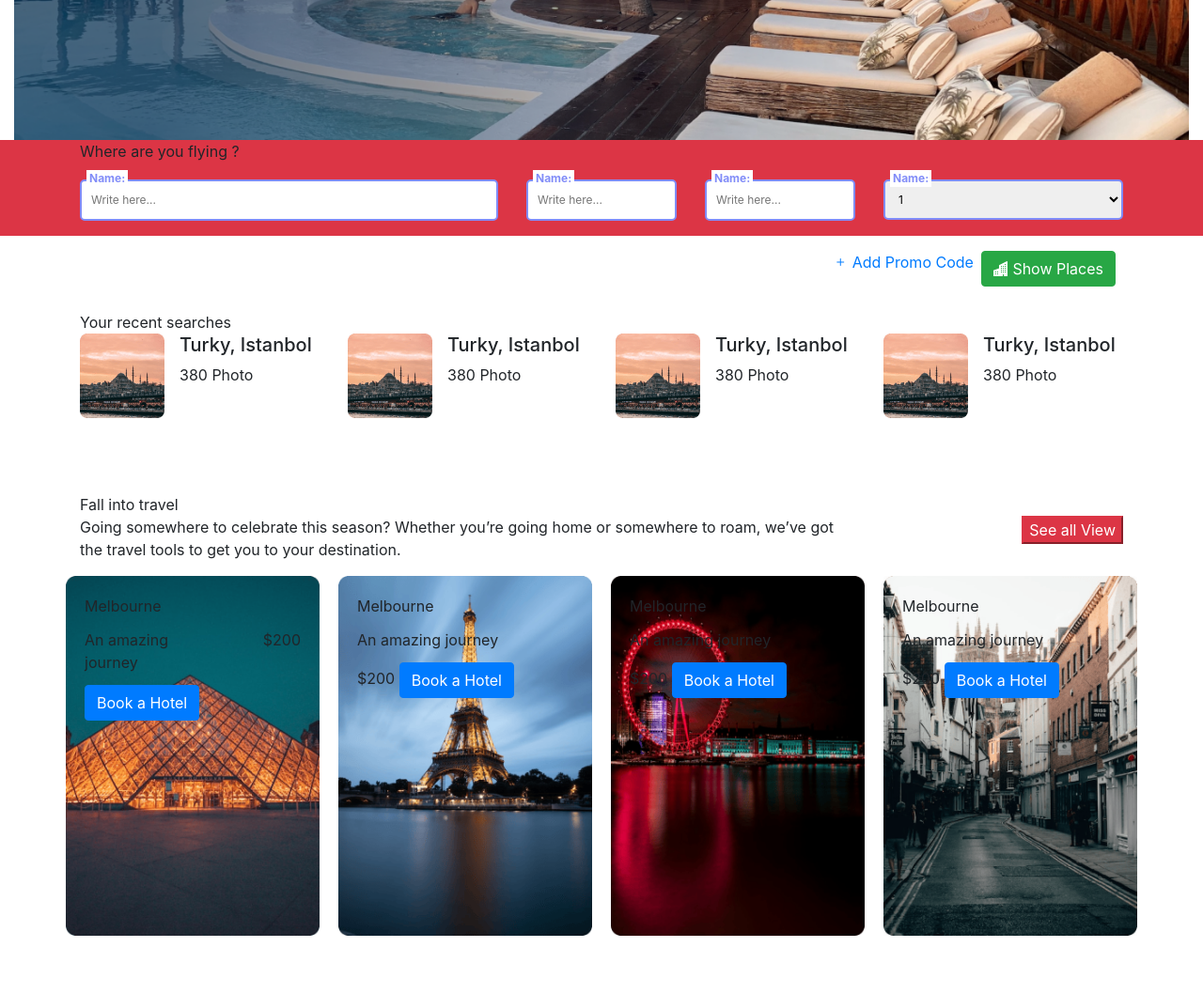
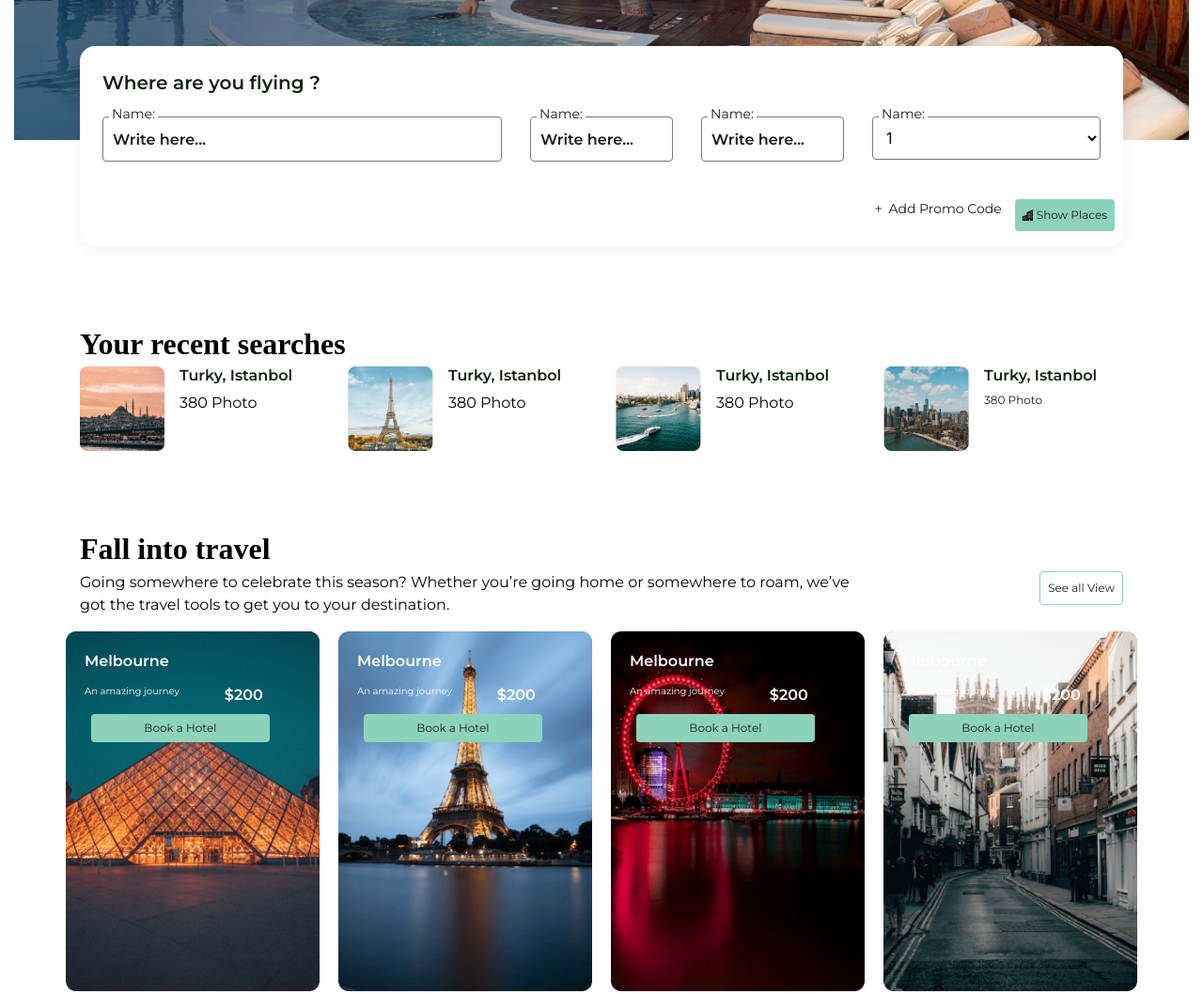
Before and after one commit to DridiAsma/travel-website, a plain HTML site: page index.html in a window 1280 px wide. Shown: the part 380-1438 px from the top of the page at 94% size. Drawn offline with nearby package versions, Linux system fonts and the light colour scheme.

Commit message:
update commit

```diff
--- a/assets/css/style.css
+++ b/assets/css/style.css
@@ -8,7 +8,56 @@ section{
   margin-top: 5rem;
 }
 
+.title-section{
+  color: #000;
 
+/* TradeGothic/Bold/32px */
+font-family: TradeGothic LT Extended;
+font-size: 32px;
+
+font-weight: 700;
+
+}
+h5{
+  color:  #121;
+
+font-family: Montserrat;
+font-size: 16px;
+
+font-weight: 600;
+
+}
+p{
+  color: #000;
+
+font-family: Montserrat;
+font-size: 16px;
+
+font-weight: 400;
+
+}
+ul{
+list-style: none;
+}
+.photo{
+  color:  #121;
+/* Montserrat/Regular/12px */
+font-family: Montserrat;
+font-size: 12px;
+
+font-weight: 400;
+
+}
+button{
+  color:  #121;
+
+/* Montserrat/Medium/14px */
+font-family: Montserrat;
+font-size: 14px;
+
+font-weight: 500;
+
+}
 .form-group {
     display: flex;
     flex-direction: column;
@@ -17,10 +66,14 @@ section{
     /* max-width: 100%; */
   }
 
-  .form-group label.text {
-    font-size: 0.75rem;
-    color: #818CF8;
-    font-weight: 700;
+  .form-group label.text,
+  a {
+    color: #1C1B1F;
+    font-family: Montserrat;
+    font-size: 14px;
+
+    font-weight: 400;
+
     position: relative;
     top: 0.5rem;
     margin: 0 0 0 7px;
@@ -28,13 +81,20 @@ section{
     background: #fff;
     width: fit-content;
   }
-
+  .btn.btn-success{
+    border-radius: 4px;
+background: #8DD3BB;
+border: none;
+color: #1C1B1F;
+  }
   .form-group input[type=text].input,
   .form-group select {
     padding: 11px 10px;
-    font-size: 0.75rem;
-    border: 2px #818CF8 solid;
-    border-radius: 5px;
+    /* font-size: 0.75rem; */
+
+    border-radius: 4px;
+border: 1px solid #79747E;
+background: #FFF;
     /* background: #e8e8e8; */
   }
 
@@ -42,3 +102,113 @@ section{
   .form-group select:focus {
     outline: none;
   }
+
+/* section bannear  */
+.titre-banner{
+  color:  #121;
+font-family: Montserrat;
+font-size: 20px;
+
+font-weight: 600;
+
+}
+
+.banner-search{
+  margin-top: -100px;
+border-radius: 16px;
+background: #FFF;
+box-shadow: 0px 4px 16px 0px rgba(17, 34, 17, 0.05);
+}
+
+.btn{
+  color:  #121;
+/* Montserrat/Regular/12px */
+font-family: Montserrat;
+font-size: 12px;
+
+font-weight: 400;
+
+background-color: #fff;
+border-radius: 4px;
+border: 1px solid #8DD3BB;
+}
+/* section jumbotron  */
+input::placeholder{
+  color: #1C1B1F;
+
+/* Montserrat/Regular/16px */
+font-family: Montserrat;
+font-size: 16px;
+
+font-weight: 600;
+
+}
+
+
+
+
+.card-title{
+  color:  #FFF;
+/* Montserrat/Semibold/24px */
+font-family: Montserrat;
+font-size: 16px;
+
+font-weight: 600;
+
+}
+
+.mini-card-title{
+  color:  #FFF;
+font-family: Montserrat;
+font-size: 10px;
+
+font-weight: 400;
+
+}
+
+.prix{
+  color:  #FFF;
+font-family: Montserrat;
+font-size: 16px;
+
+font-weight: 600;
+
+}
+/* section jumbotRON  */
+.jumb{
+  position: relative;
+  top: 95px;
+
+}
+.jumbotron {
+  /* height: 40vh; */
+  border-radius: 20px;
+  background: #CDEAE1;
+
+  /* Cards Shadow */
+  box-shadow: 0px 4px 16px 0px rgba(17, 34, 17, 0.05);
+}
+
+.titre-card{
+  color:  #121;
+font-family: TradeGothic LT Extended;
+font-size: 44px;
+
+font-weight: 700;
+line-height: 54px; /* 122.727% */
+}
+
+/* section footer  */
+.footers{
+  padding-top: 110px;
+  padding-bottom: 20px;
+
+}
+
+
+
+
+
+  footer{
+    background-color: #8DD3BB;
+  }
--- a/index.html
+++ b/index.html
@@ -11,9 +11,8 @@
     <link rel="stylesheet" href="https://cdn.jsdelivr.net/npm/bootstrap-icons@1.10.5/font/bootstrap-icons.css">
     <!-- select file UI  -->
     <link rel="stylesheet" href="//code.jquery.com/ui/1.13.2/themes/base/jquery-ui.css">
-    <link rel="stylesheet" href="https://cdnjs.cloudflare.com/ajax/libs/OwlCarousel2/2.3.4/assets/owl.carousel.min.css"
-        integrity="sha512-tS3S5qG0BlhnQROyJXvNjeEM4UpMXHrQfTGmbQ1gKmelCxlSEBUaxhRBj/EFTzpbP4RVSrpEikbmdJobCvhE3g=="
-        crossorigin="anonymous" referrerpolicy="no-referrer" />
+    <link rel="stylesheet"
+        href="https://cdnjs.cloudflare.com/ajax/libs/OwlCarousel2/2.3.4/assets/owl.carousel.min.css" />
     <!-- font file css  -->
     <link rel="stylesheet" href="assets/css/fonts/tradegothic/font.css">
     <link rel="stylesheet" href="assets/css/style.css">
@@ -38,9 +37,6 @@
                         <li class="nav-item active">
                             <a class="nav-link" href="#"><i class="bi bi-battery"></i> Find Stays</a>
                         </li>
-
-
-
                     </ul>
                 </div>
                 <a href="/" class="navbar-brand mx-auto d-block text-center order-0 order-md-1 w-25">
@@ -104,9 +100,9 @@
                 <img src="assets/image/hero-img.png" alt="hero-img" class="hero-img d-block w-100">
             </div>
         </div>
+        <div class="container">
+            <div class="banner-search position-relative p-4">
 
-        <div class="banner-search bg-danger position-relative">
-            <div class="container">
                 <div class="titre-banner">Where are you flying ?</div>
                 <div class="row">
                     <div class="col-lg-5">
@@ -142,10 +138,11 @@
                             </select>
                         </div>
                     </div>
+
                 </div>
-                <div class="d-flex float-right mt-3">
-                    <a href="#"><i class="bi bi-plus"></i> Add Promo Code</a>
-                    <a href="#" class="btn btn-success mx-2">
+                <div class="row d-flex justify-content-end mt-3">
+                    <a href="#" class="mx-1"><i class="bi bi-plus"></i> Add Promo Code</a>
+                    <a href="#" class="btn btn-success p-2">
                         <i class="bi bi-buildings-fill"></i> Show Places</a>
                 </div>
             </div>
@@ -159,6 +156,7 @@
             <div class="title-section">
                 Your recent searches
             </div>
+
             <div class="row">
                 <div class="col-lg-3">
                     <div class="media">
@@ -172,7 +170,7 @@
 
                 <div class="col-lg-3">
                     <div class="media">
-                        <img class="mr-3" src="assets/image/plan_Rectangle1.png" alt="Generic placeholder image">
+                        <img class="mr-3" src="assets/image/plan_Rectangle2.png" alt="Generic placeholder image">
                         <div class="media-body">
                             <h5 class="mt-0">Turky, Istanbol</h5>
                             <p>380 Photo</p>
@@ -182,7 +180,7 @@
 
                 <div class="col-lg-3">
                     <div class="media">
-                        <img class="mr-3" src="assets/image/plan_Rectangle1.png" alt="Generic placeholder image">
+                        <img class="mr-3" src="assets/image/plan_Rectangle3.png" alt="Generic placeholder image">
                         <div class="media-body">
                             <h5 class="mt-0">Turky, Istanbol</h5>
                             <p>380 Photo</p>
@@ -192,10 +190,10 @@
 
                 <div class="col-lg-3">
                     <div class="media">
-                        <img class="mr-3" src="assets/image/plan_Rectangle1.png" alt="Generic placeholder image">
+                        <img class="mr-3" src="assets/image/plan_Rectangle4.png" alt="Generic placeholder image">
                         <div class="media-body">
                             <h5 class="mt-0">Turky, Istanbol</h5>
-                            <p>380 Photo</p>
+                            <p class="photo">380 Photo</p>
                         </div>
                     </div>
                 </div>
@@ -215,26 +213,26 @@
                         got the travel tools to get you to your destination.</p>
                 </div>
                 <div class="col-lg-3">
-                    <button type="submit" class="btn-danger float-right">See all View</button>
+                    <button type="submit" class="btn p-2 float-right">See all View</button>
                 </div>
             </div>
             <div class="row">
                 <div class="explore owl-carousel owl-theme">
                     <div class="item">
-                        <!-- <div class="col-md-12 col-sm-12"> -->
+
                         <div class="card border-0">
                             <img class="card-img-top" src="assets/image/frame1.png" alt="Card image cap">
                             <div class="card-body position-absolute">
                                 <div class="card-title">Melbourne</div>
                                 <div class="d-flex">
-                                    <div class="card-title">An amazing journey</div>
+                                    <div class="mini-card-title">An amazing journey</div>
                                     <span class="prix ml-xl-5">$200</span>
                                 </div>
 
-                                <a href="#" class="btn btn-primary text-center"> Book a Hotel</a>
+                                <a href="#" class="btn btn-success w-100 text-center"> Book a Hotel</a>
                             </div>
                         </div>
-                        <!-- </div> -->
+
                     </div>
                     <div class="item">
 
@@ -242,9 +240,11 @@
                             <img class="card-img-top" src="assets/image/frame2.png" alt="Card image cap">
                             <div class="card-body position-absolute">
                                 <div class="card-title">Melbourne</div>
-                                <div class="card-title">An amazing journey</div>
-                                <span class="prix">$200</span>
-                                <a href="#" class="btn btn-primary text-center"> Book a Hotel</a>
+                                <div class="d-flex">
+                                    <div class="mini-card-title">An amazing journey</div>
+                                    <span class="prix ml-xl-5">$200</span>
+                                </div>
+                                <a href="#" class="btn btn-success w-100 text-center"> Book a Hotel</a>
                             </div>
                         </div>
 
@@ -255,9 +255,11 @@
                             <img class="card-img-top" src="assets/image/frame3.png" alt="Card image cap">
                             <div class="card-body position-absolute">
                                 <div class="card-title">Melbourne</div>
-                                <div class="card-title">An amazing journey</div>
-                                <span class="prix">$200</span>
-                                <a href="#" class="btn btn-primary text-center"> Book a Hotel</a>
+                                <div class="d-flex">
+                                    <div class="mini-card-title">An amazing journey</div>
+                                    <span class="prix ml-xl-5">$200</span>
+                                </div>
+                                <a href="#" class="btn btn-success w-100 text-center"> Book a Hotel</a>
                             </div>
                         </div>
                         <!-- </div> -->
@@ -269,9 +271,11 @@
                             <img class="card-img-top" src="assets/image/frame4.png" alt="Card image cap">
                             <div class="card-body position-absolute">
                                 <div class="card-title">Melbourne</div>
-                                <div class="card-title">An amazing journey</div>
-                                <span class="prix">$200</span>
-                                <a href="#" class="btn btn-primary text-center"> Book a Hotel</a>
+                                <div class="d-flex">
+                                    <div class="mini-card-title">An amazing journey</div>
+                                    <span class="prix ml-xl-5">$200</span>
+                                </div>
+                                <a href="#" class="btn btn-success w-100 text-center"> Book a Hotel</a>
                             </div>
                         </div>
                         <!-- </div> -->
@@ -295,7 +299,7 @@
                         got the travel tools to get you to your destination.</p>
                 </div>
                 <div class="col-lg-3">
-                    <button type="submit" class="btn-danger float-right">See all View</button>
+                    <button type="submit" class="btn p-2 float-right">See all View</button>
                 </div>
             </div>
             <div class="row">
@@ -336,12 +340,12 @@
         </div>
 
     </section>
-<section class="jumb">
 
+    <div class="jumb">
+        <div class="container">
             <div class="jumbotron">
-            <div class="container">
                 <div class="row">
-                <div class="col-lg-6">
+                    <div class="col-lg-8">
                         <div class="titre-card">Subscribe Newsletter</div>
                         <span>The travel</span>
                         <p>Lorem ipsum dolor sit amet consectetur adipisicing elit.</p>
@@ -351,30 +355,29 @@
                         </div>
                     </div>
 
-                <div class="col-lg-6">
-                    <img src="assets/image/mailbox.png" alt="mailbox">
+                    <div class="col-lg-4">
+                        <img src="assets/image/mailbox.png" alt="mailbox" class="w-100">
                     </div>
                 </div>
             </div>
         </div>
 
-</section>
+    </div>
 
     <footer>
-    <div class="container">
+
+        <div class="container footers">
             <div class="row">
                 <div class="col-auto">
                     <img src="assets/image/logo-footer.png" alt="">
-                <ul class="">
+                    <ul class="d-flex">
                         <li><a href="#"><img src="assets/image/icons/icon_instagram-filled.svg" alt=""></a></li>
                         <li><a href="#"><img src="assets/image/icons/icon_instagram-filled.svg" alt=""></a></li>
                         <li><a href="#"><img src="assets/image/icons/icon_instagram-filled.svg" alt=""></a></li>
                         <li><a href="#"><img src="assets/image/icons/icon_instagram-filled.svg" alt=""></a></li>
                     </ul>
                 </div>
-            <div class="col-auto">
 
-            </div>
                 <div class="col-auto">
                     <div class="title-footer">Our Destinations</div>
                     <ul class="">
@@ -391,6 +394,34 @@
                         <li><a href="">Cruising & sailing</a></li>
                         <li><a href="">Multi-activities</a></li>
                         <li><a href="">Kayaing</a></li>
+                    </ul>
+                </div>
+
+                <div class="col-auto">
+                    <div class="title-footer">Travel Blogs</div>
+                    <ul class="">
+                        <li><a href="">Bail Travel Guide</a></li>
+                        <li><a href="">Sri Lanks Travel Guide</a></li>
+                        <li><a href="">Peru Travel Guide</a></li>
+                        <li><a href="">Bali Travel Guide</a></li>
+                    </ul>
+                </div>
+
+                <div class="col-auto">
+                    <div class="title-footer">About Us</div>
+                    <ul class="">
+                        <li><a href="">Our Story</a></li>
+                        <li><a href="">Work with us</a></li>
+
+                    </ul>
+                </div>
+
+                <div class="col-auto">
+                    <div class="title-footer">Contact Us</div>
+                    <ul class="">
+                        <li><a href="">Our Story</a></li>
+                        <li><a href="">Work with us</a></li>
+
                     </ul>
                 </div>
             </div>
```
Lines whose indentation alone changed are shown as unchanged.
